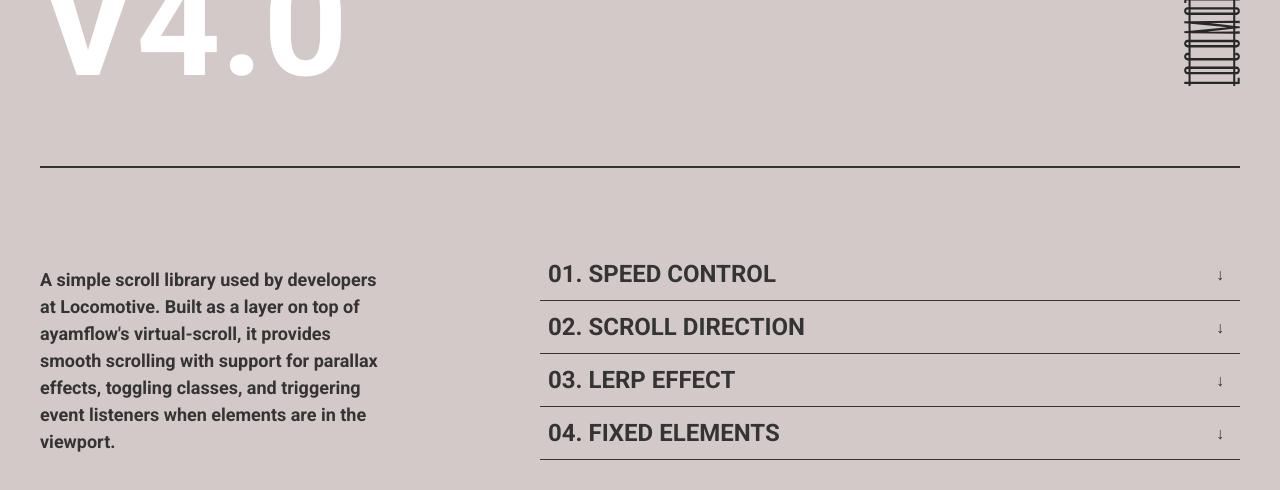
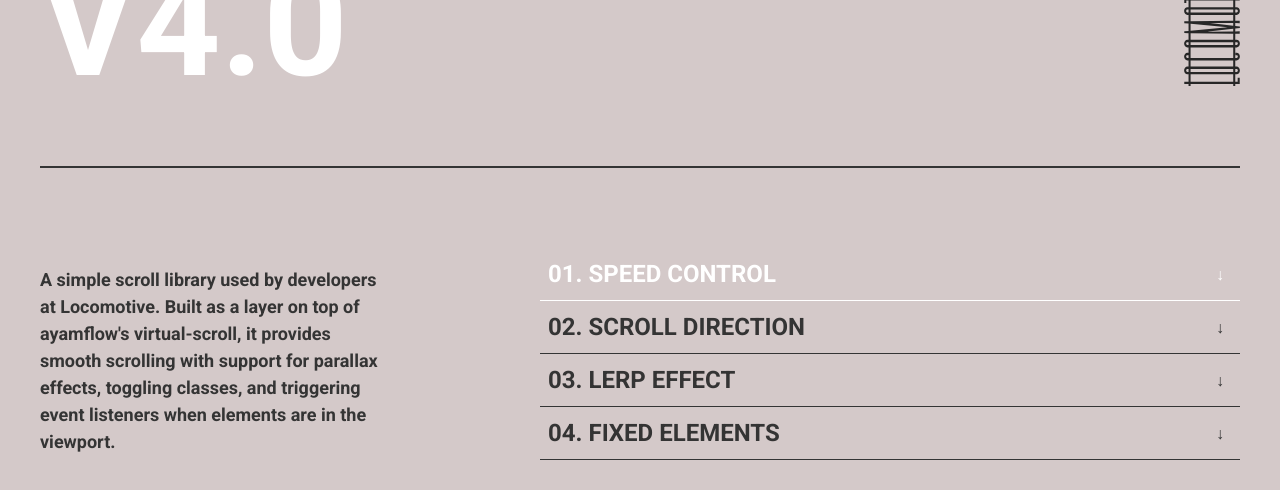
Before and after one commit to Verified-Account/locomotive-clone, a plain HTML site: page index.html in a window 1280 px wide. In both pictures the pointer is over the element 890 px from the left and 948 px from the top of the page. Shown: the part 674-1164 px from the top of the page. Drawn offline with nearby package versions, Linux system fonts and the light colour scheme.

Commit message:
add outline-section hover style

```diff
--- a/main.css
+++ b/main.css
@@ -85,7 +85,7 @@ body {
 #key-visual-section .title {
   font-size: 11.5vw;
   line-height: 0.9;
-  font-weight: 700;
+  font-weight: 600;
   margin: 0;
   animation-name: key-visual-section-title-entry;
   animation-delay: .1s;
@@ -194,6 +194,8 @@ to{
   display: grid;
   grid-template-columns: 1fr 16px;
   align-items: center;
+
+  transition: all .4s var(--translate-timing-function);
 }
 
 #outline-section .right p span{
@@ -201,3 +203,8 @@ to{
   font-weight: 600;
   line-height: initial;
 }
+
+#outline-section .right p:hover{
+  border-bottom: 1px solid #ffffff;
+  color:#ffffff;
+}
```
